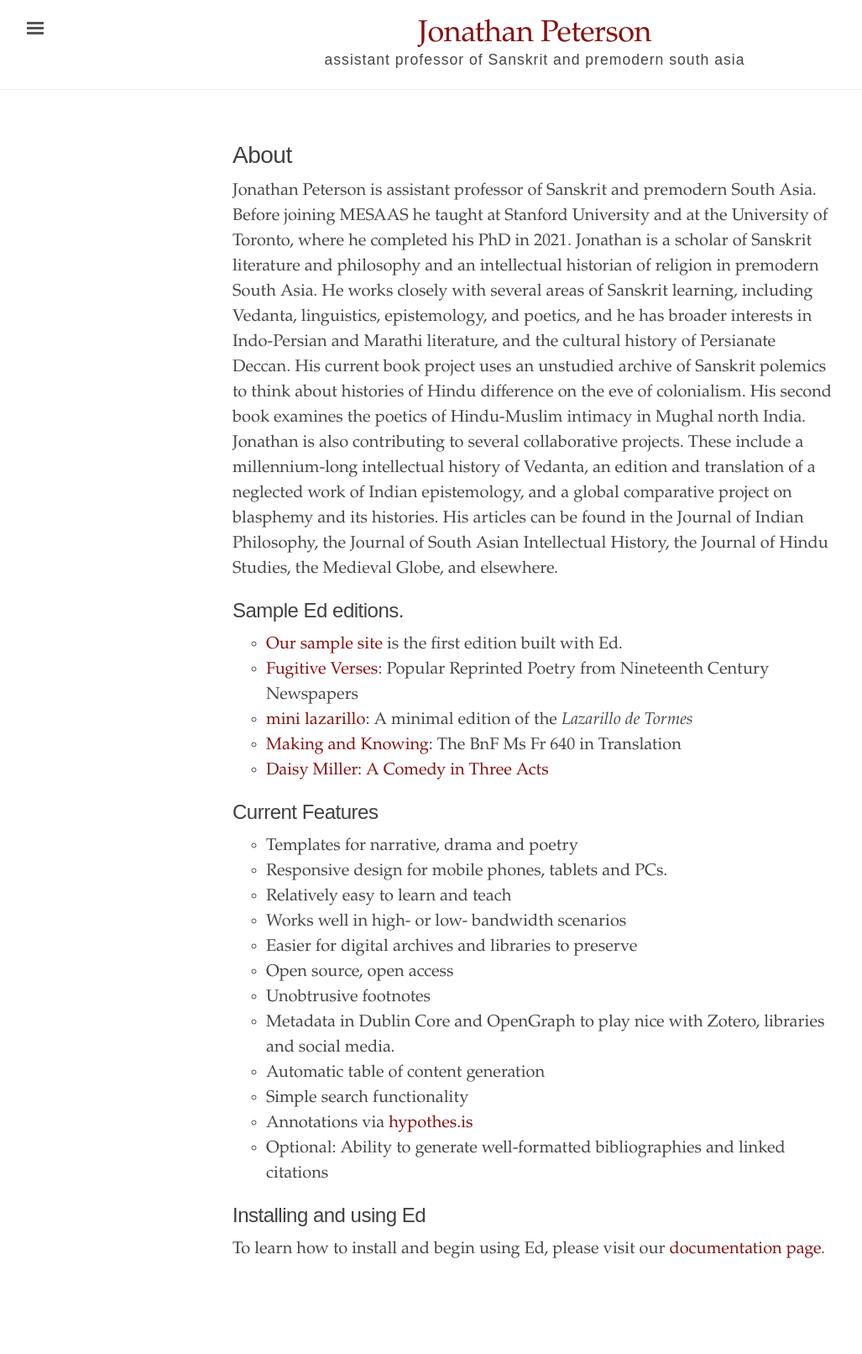
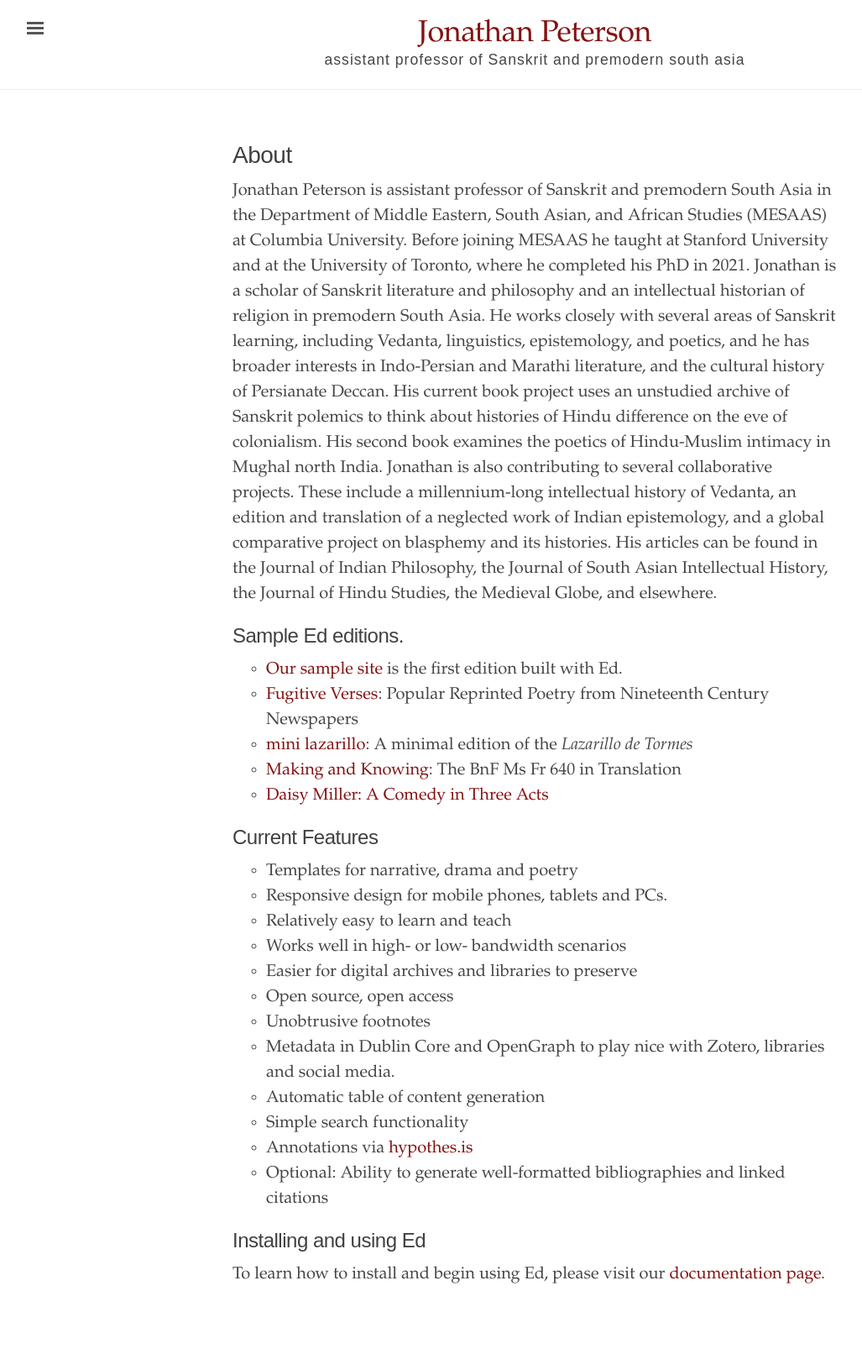
Before and after one commit to petersonjonath/personalwebpage, a Jekyll site: the page built from about.md, in a window 1280 px wide. Shown: the whole page at 84% size, without its empty margins (3-1030 px from the left). Built offline with Jekyll 4.4.1, drawn with Linux system fonts in a browser that asks for light colours; before the commit the page ends 1582 px from its top, so only the background shows below that.

Commit message:
Update about.md

```diff
--- a/about.md
+++ b/about.md
@@ -3,7 +3,7 @@
 title: About
 ---
 
-Jonathan Peterson is assistant professor of Sanskrit and premodern South Asia. Before joining MESAAS he taught at Stanford University and at the University of Toronto, where he completed his PhD in 2021. Jonathan is a scholar of Sanskrit literature and philosophy and an intellectual historian of religion in premodern South Asia. He works closely with several areas of Sanskrit learning, including Vedanta, linguistics, epistemology, and poetics, and he has broader interests in Indo-Persian and Marathi literature, and the cultural history of Persianate Deccan. His current book project uses an unstudied archive of Sanskrit polemics to think about histories of Hindu difference on the eve of colonialism. His second book examines the poetics of Hindu-Muslim intimacy in Mughal north India. Jonathan is also contributing to several collaborative projects. These include a millennium-long intellectual history of Vedanta, an edition and translation of a neglected work of Indian epistemology, and a global comparative project on blasphemy and its histories. His articles can be found in the Journal of Indian Philosophy, the Journal of South Asian Intellectual History, the Journal of Hindu Studies, the Medieval Globe, and elsewhere.
+Jonathan Peterson is assistant professor of Sanskrit and premodern South Asia in the Department of Middle Eastern, South Asian, and African Studies (MESAAS) at Columbia University. Before joining MESAAS he taught at Stanford University and at the University of Toronto, where he completed his PhD in 2021. Jonathan is a scholar of Sanskrit literature and philosophy and an intellectual historian of religion in premodern South Asia. He works closely with several areas of Sanskrit learning, including Vedanta, linguistics, epistemology, and poetics, and he has broader interests in Indo-Persian and Marathi literature, and the cultural history of Persianate Deccan. His current book project uses an unstudied archive of Sanskrit polemics to think about histories of Hindu difference on the eve of colonialism. His second book examines the poetics of Hindu-Muslim intimacy in Mughal north India. Jonathan is also contributing to several collaborative projects. These include a millennium-long intellectual history of Vedanta, an edition and translation of a neglected work of Indian epistemology, and a global comparative project on blasphemy and its histories. His articles can be found in the Journal of Indian Philosophy, the Journal of South Asian Intellectual History, the Journal of Hindu Studies, the Medieval Globe, and elsewhere.
 
 
 ## Sample Ed editions.
```
